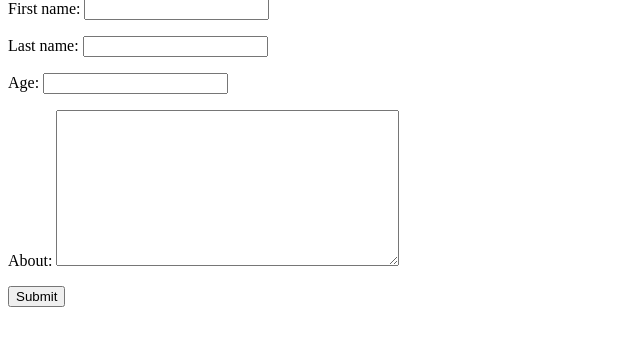
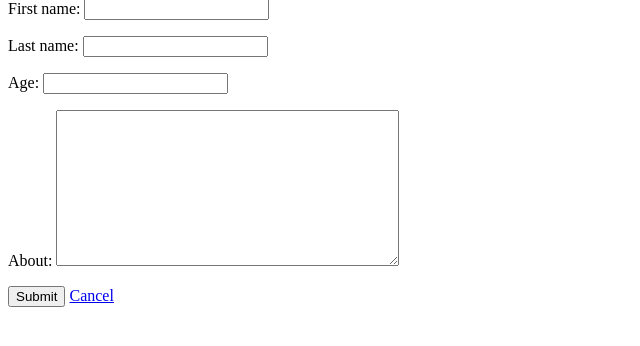
Before and after one commit to dino-cikatic/springcamp, a Django app: page /student/create_student/ in a window 1280 px wide. Shown: the part 17-363 px from the top of the page, without its empty margins (0-640 px from the left). Run offline with Django 3.2, Linux system fonts and the light colour scheme.

```diff
--- a/Forme/apps/student/templates/create_student.html
+++ b/Forme/apps/student/templates/create_student.html
@@ -10,6 +10,8 @@
     {% csrf_token %}
     {{ form.as_p }}
     <input type="submit" value="Submit" />
+    <a href="{% url 'student:list_students' %}">Cancel</a>
+
 </form>
 
 </body>
```
